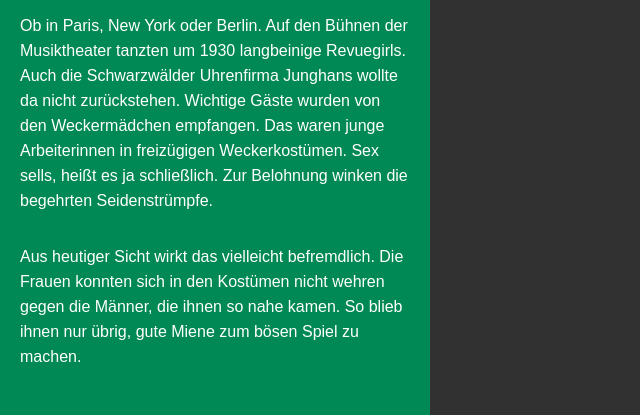
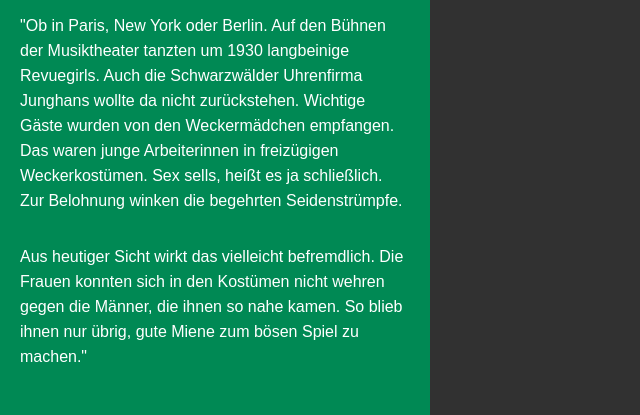
Before and after one commit to mirreko/projekt-uhrenmuseum, a plain HTML site: page 02-glanzstuecke.html in a window 1280 px wide. Shown: the part 489-904 px from the top of the page, without its empty margins (0-640 px from the left). Drawn offline with Linux system fonts and the light colour scheme.

Commit message:
finished

```diff
--- a/02-glanzstuecke.html
+++ b/02-glanzstuecke.html
@@ -20,7 +20,7 @@
     <div class="main-container">
         <h1>Rundgang Glanzstücke</h1>
         <h2>Weckermädchen</h2>
-        <p> Ob in Paris, New York oder Berlin.
+        <p> "Ob in Paris, New York oder Berlin.
             Auf den Bühnen der Musiktheater tanzten um 1930 langbeinige Revuegirls.
             Auch die Schwarzwälder Uhrenfirma Junghans wollte da nicht zurückstehen.
             Wichtige Gäste wurden von den Weckermädchen empfangen.
@@ -31,7 +31,7 @@
         <p>
             Aus heutiger Sicht wirkt das vielleicht befremdlich.
             Die Frauen konnten sich in den Kostümen nicht wehren gegen die Männer, die ihnen so nahe kamen.
-            So blieb ihnen nur übrig, gute Miene zum bösen Spiel zu machen.
+            So blieb ihnen nur übrig, gute Miene zum bösen Spiel zu machen."
             </p>
         <br>
         <div class="hfu-wrapper">
```
